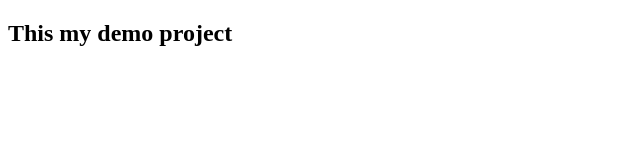
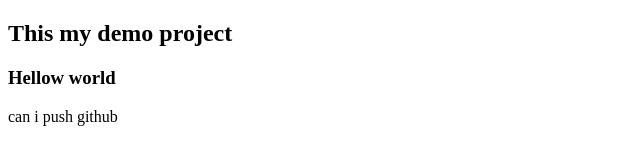
Before and after one commit to Rabeyashama/demo, a plain HTML site: page index.html in a window 1280 px wide. Shown: the whole page, without its empty margins (0-640 px from the left). Drawn offline with Linux system fonts and the light colour scheme.

Commit message:
complete the p tag

```diff
--- a/index.html
+++ b/index.html
@@ -7,7 +7,7 @@
 </head>
 <body>
     <h2>This my demo project</h2>
-
-
+<h3>Hellow world</h3>
+<p>can i push github</p>
 </body>
 </html>
```
